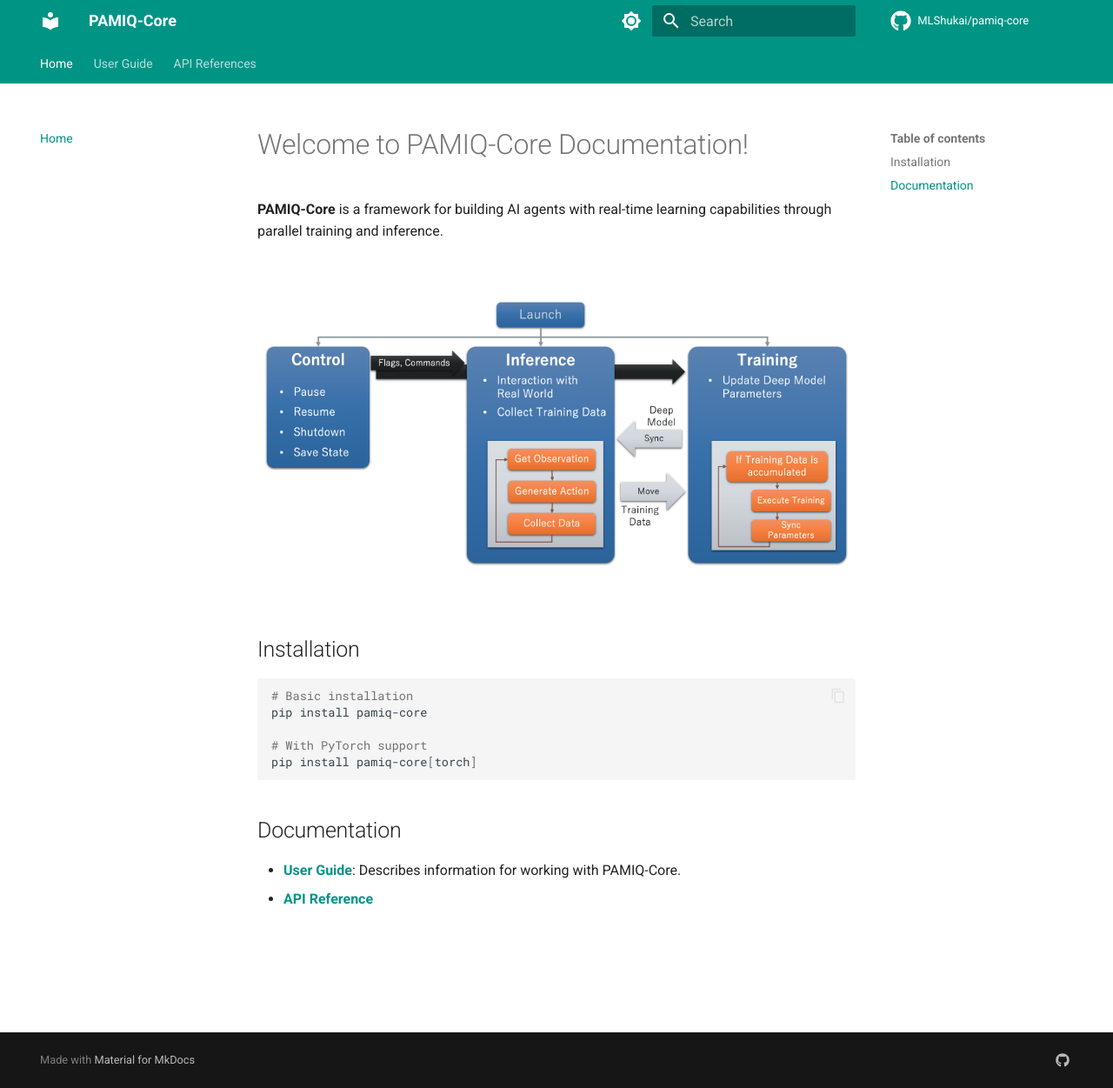
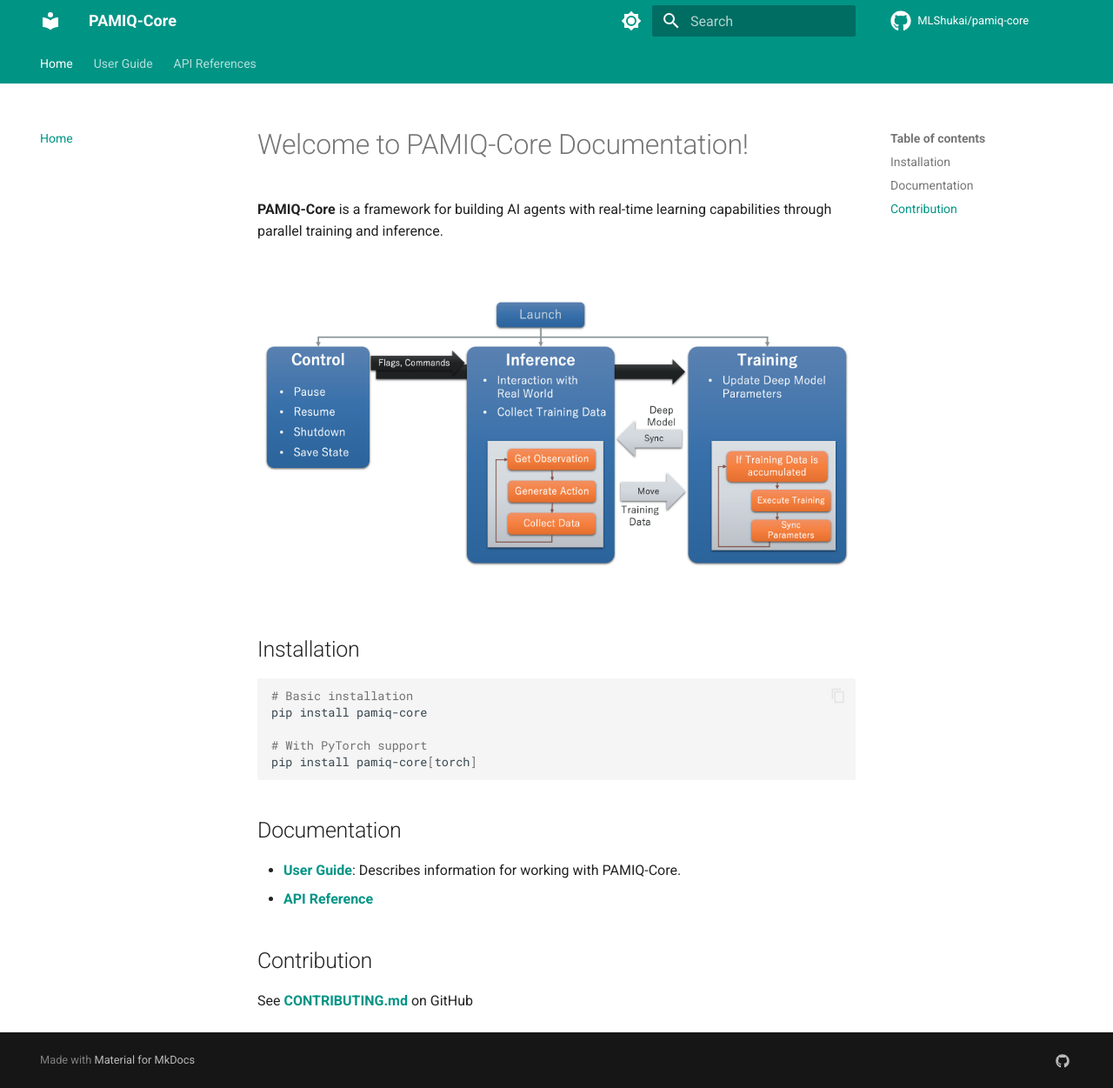
Before and after one commit to MLShukai/pamiq-core, an MkDocs documentation site: the page built from docs/index.md, in a window 1280 px wide and 1251 px high. Shown: the whole window at 87% size. Built offline with MkDocs 1.6.1 and Material for MkDocs 9.7.7, drawn with Linux system fonts in a browser that asks for light colours; comment, search, counter and statistics services are not loaded.

Commit message:
add contribution section

```diff
--- a/docs/index.md
+++ b/docs/index.md
@@ -18,3 +18,7 @@ pip install pamiq-core[torch]
 
 - [**User Guide**](./user-guide/index.md): Describes information for working with PAMIQ-Core.
 - [**API Reference**](./api/launch.md)
+
+## Contribution
+
+See [**CONTRIBUTING.md**](https://github.com/MLShukai/pamiq-core/blob/main/CONTRIBUTING.md) on GitHub
```
